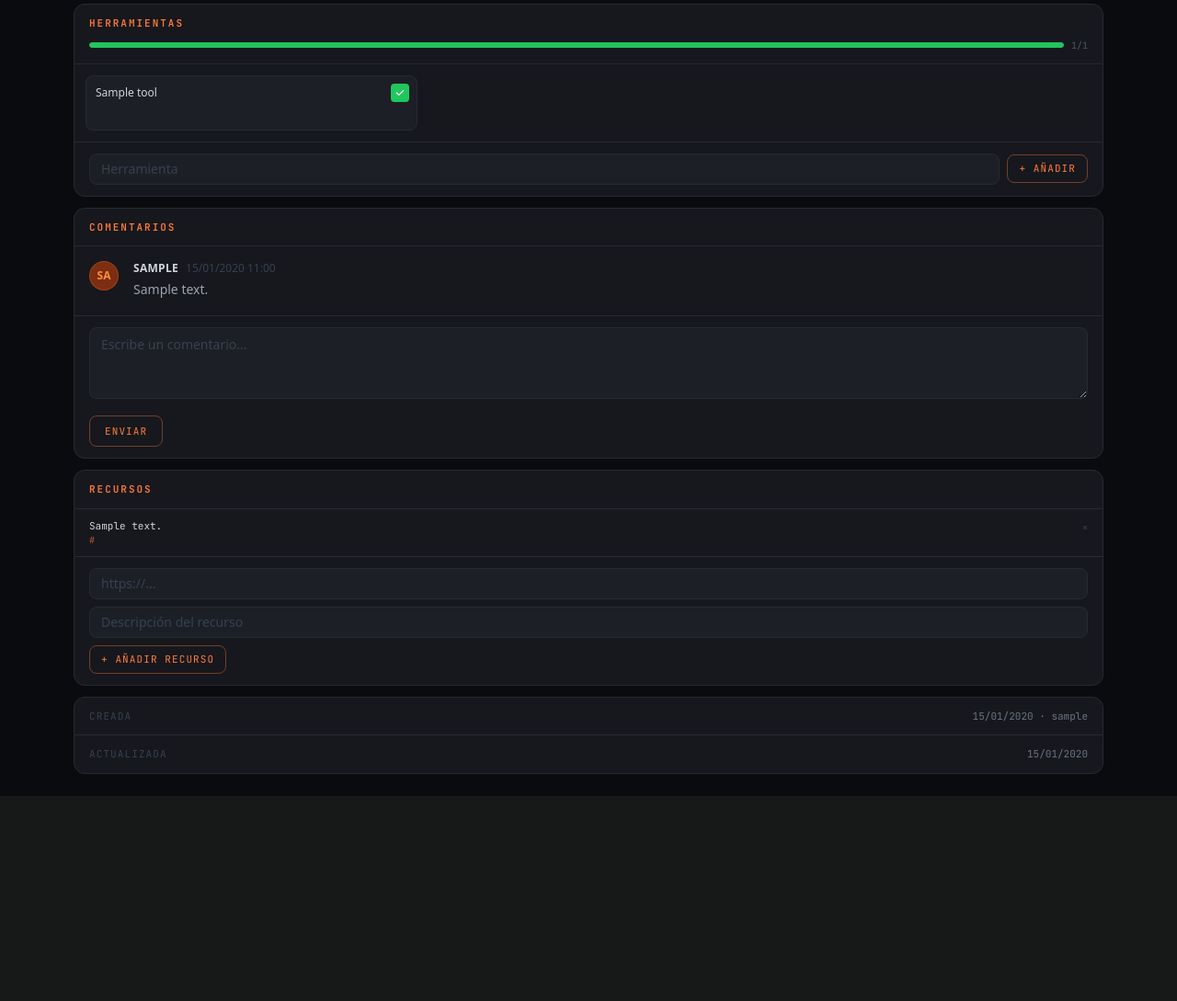
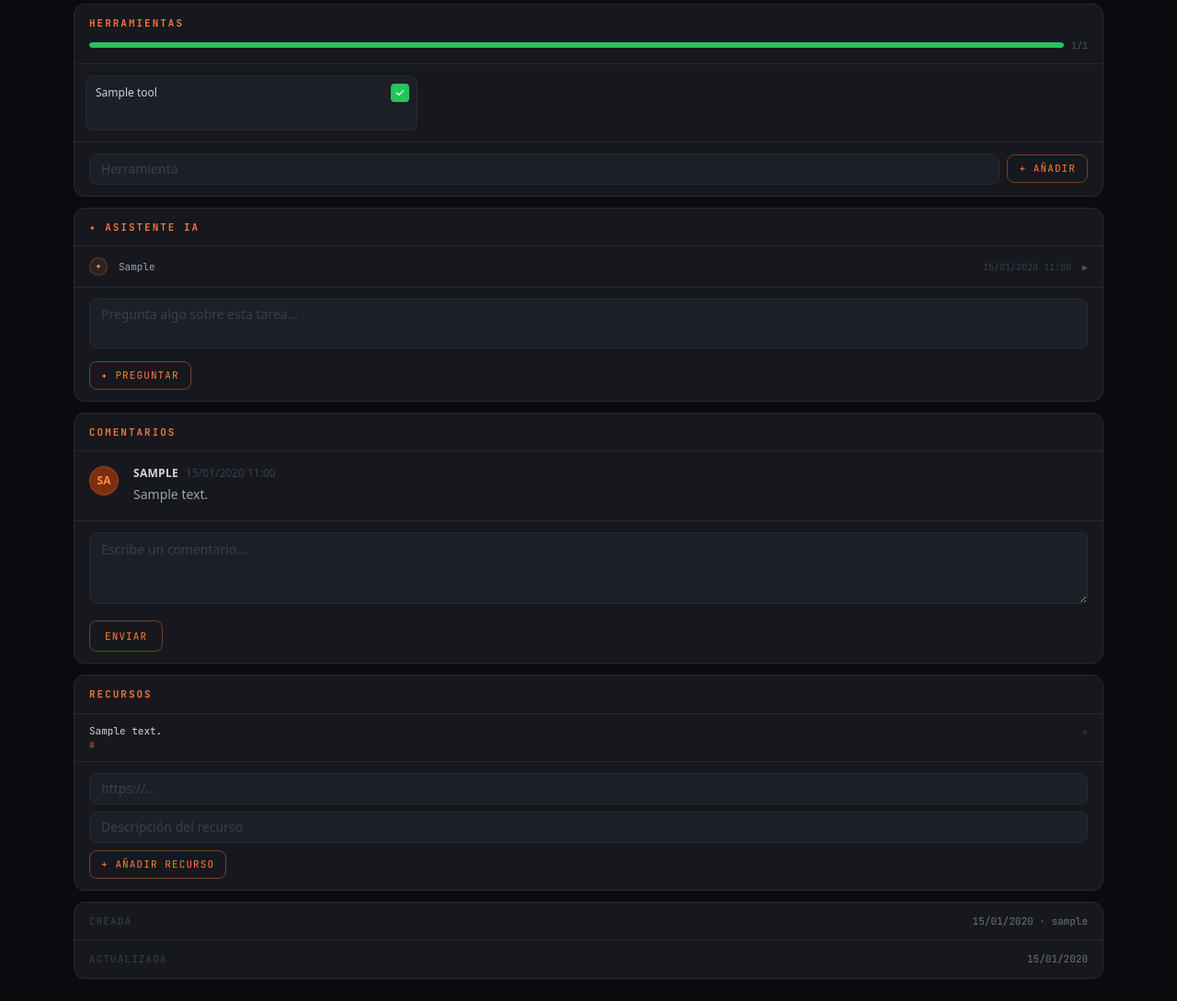
Before and after one commit to Maegor/Bricoia, a Django app: page /tasks/1/ in a window 1280 px wide. Shown: the part 763-1852 px from the top of the page at 92% size. Before the commit the page ends 1629 px from the top, so only its background shows below. Run offline with Django 5.2, Linux system fonts and the light colour scheme; a user stored in the database is signed in; tables that the repository leaves empty hold one stand-in row (values such as "Sample post"); some libraries are stand-ins or nearby versions.

Commit message:
Añadir asistente IA de chat por tarea (closes #9)
- Nuevo modelo AIChat (task, prompt, response, created_at) con migración
- Nuevo servicio chat_about_task en ai_assistant/services.py: construye el
  contexto de la tarea (descripción, materiales, herramientas, pasos) y llama
  a gemini-2.5-flash con system prompt que limita las respuestas a la tarea
- Vista HTMX POST /tasks/<pk>/ai-chat/ que guarda AIChat y devuelve partial
- Partial ai_chat_item.html: cada respuesta plegada con <details>/<summary>,
  se despliega al pulsar sin JS adicional
- Sección "ASISTENTE IA" en task_detail.html encima de comentarios

Co-Authored-By: Claude Sonnet 4.6 <noreply@anthropic.com>

```diff
--- a/apps/ai_assistant/services.py
+++ b/apps/ai_assistant/services.py
@@ -40,7 +40,7 @@ def generate_task_fields(prompt: str) -> dict:
     if not settings.GEMINI_API_KEY:
         raise AIGenerationError("GEMINI_API_KEY no está configurada.")
 
-    logger.info("Gemini request | model=gemini-2.0-flash | prompt_len=%d", len(prompt))
+    logger.info("Gemini request | model=gemini-2.5-flash | prompt_len=%d", len(prompt))
     try:
         client = genai.Client(api_key=settings.GEMINI_API_KEY)
         response = client.models.generate_content(
@@ -74,3 +74,59 @@ def generate_task_fields(prompt: str) -> dict:
         "tools": data.get("tools", []),
         "materials": data.get("materials", []),
     }
+
+
+_CHAT_SYSTEM_PROMPT = """Eres un asistente experto en bricolaje. \
+Se te proporciona el contexto completo de una tarea de bricolaje. \
+Responde ÚNICAMENTE preguntas relacionadas con esa tarea específica. \
+Si el usuario pregunta sobre algo ajeno a la tarea, responde educadamente \
+que solo puedes resolver dudas sobre esta tarea concreta. \
+Responde en el mismo idioma que el usuario. \
+Sé conciso y práctico."""
+
+
+def chat_about_task(prompt: str, task) -> str:
+    """
+    Answer a user question about a specific task using Gemini.
+
+    Raises:
+        AIGenerationError: on API failure.
+    """
+    if not settings.GEMINI_API_KEY:
+        raise AIGenerationError("GEMINI_API_KEY no está configurada.")
+
+    steps_text = "\n".join(
+        f"  {s.order}. {s.title}: {s.description}" for s in task.steps.all()
+    ) or "  (sin pasos definidos)"
+    tools_text = ", ".join(t.name for t in task.tools.all()) or "(sin herramientas)"
+    materials_text = ", ".join(
+        m.name + (f" {m.quantity} {m.unit}" if m.quantity else "")
+        for m in task.materials.all()
+    ) or "(sin materiales)"
+
+    context = (
+        f"TAREA: {task.name}\n"
+        f"DESCRIPCIÓN: {task.description or '(sin descripción)'}\n"
+        f"HERRAMIENTAS: {tools_text}\n"
+        f"MATERIALES: {materials_text}\n"
+        f"PASOS:\n{steps_text}"
+    )
+    contents = f"Contexto de la tarea:\n{context}\n\nPregunta del usuario:\n{prompt}"
+
+    logger.info("Gemini chat | model=gemini-2.5-flash | task_id=%s | prompt_len=%d", task.pk, len(prompt))
+    try:
+        client = genai.Client(api_key=settings.GEMINI_API_KEY)
+        response = client.models.generate_content(
+            model="gemini-2.5-flash",
+            contents=contents,
+            config=types.GenerateContentConfig(
+                system_instruction=_CHAT_SYSTEM_PROMPT,
+            ),
+        )
+        answer = (response.text or "").strip()
+    except Exception as exc:
+        logger.error("Gemini chat error: %s", exc)
+        raise AIGenerationError(f"Error al llamar a la API de Gemini: {exc}") from exc
+
+    logger.info("Gemini chat OK | task_id=%s | response_len=%d", task.pk, len(answer))
+    return answer
--- a/apps/tasks/models.py
+++ b/apps/tasks/models.py
@@ -140,6 +140,22 @@ class Comment(models.Model):
         return f"{self.author.username} en tarea {self.task_id}"
 
 
+class AIChat(models.Model):
+    task = models.ForeignKey(Task, on_delete=models.CASCADE, related_name="ai_chats")
+    prompt = models.TextField(verbose_name="pregunta")
+    response = models.TextField(verbose_name="respuesta")
+    created_at = models.DateTimeField(auto_now_add=True)
+
+    class Meta:
+        verbose_name = "chat IA"
+        verbose_name_plural = "chats IA"
+        ordering = ["created_at"]
+        indexes = [models.Index(fields=["task", "created_at"])]
+
+    def __str__(self):
+        return f"Chat IA en tarea {self.task_id}"
+
+
 class TaskLink(models.Model):
     task = models.ForeignKey(Task, on_delete=models.CASCADE, related_name="links")
     url = models.URLField(max_length=500, verbose_name="URL")
--- a/apps/tasks/urls.py
+++ b/apps/tasks/urls.py
@@ -45,6 +45,7 @@ urlpatterns = [
     path("tasks/<int:pk>/meta/edit/", views.task_meta_edit_form, name="task_meta_edit"),
     path("tasks/<int:pk>/meta/update/", views.task_meta_update, name="task_meta_update"),
     path("tasks/<int:pk>/comments/add/", views.task_comment_add, name="task_comment_add"),
+    path("tasks/<int:pk>/ai-chat/", views.task_ai_chat, name="task_ai_chat"),
     path("tasks/<int:task_pk>/links/add/", views.link_create, name="link_create"),
     path("tasks/links/<int:pk>/delete/", views.link_delete, name="link_delete"),
 ]
--- a/apps/tasks/views.py
+++ b/apps/tasks/views.py
@@ -6,10 +6,12 @@ from django.shortcuts import get_object_or_404, redirect, render
 from django.template.loader import render_to_string
 from django.views.decorators.http import require_POST
 
+from apps.ai_assistant.exceptions import AIGenerationError
+from apps.ai_assistant.services import chat_about_task
 from apps.projects.utils import get_project_membership
 
 from .forms import CommentForm, MaterialForm, StepForm, TaskForm, ToolForm
-from .models import Comment, Material, Step, Task, TaskLink, Tool
+from .models import AIChat, Comment, Material, Step, Task, TaskLink, Tool
 
 
 def _parse_dynamic_lists(post_data):
@@ -114,7 +116,7 @@ def task_create_view(request, project_pk):
 def task_detail_view(request, pk):
     task = get_object_or_404(Task, pk=pk)
     get_project_membership(request, task.project_id)
-    task = Task.objects.prefetch_related("steps", "tools", "materials", "comments__author", "links").get(pk=pk)
+    task = Task.objects.prefetch_related("steps", "tools", "materials", "comments__author", "links", "ai_chats").get(pk=pk)
     tools_total = task.tools.count()
     tools_available = task.tools.filter(available=True).count()
     materials_total = task.materials.count()
@@ -126,6 +128,7 @@ def task_detail_view(request, pk):
         "tools_available": tools_available,
         "materials_total": materials_total,
         "materials_available": materials_available,
+        "ai_chats": task.ai_chats.all(),
     })
 
 
@@ -259,6 +262,35 @@ def task_comment_add(request, pk):
         comment.save()
         return render(request, "tasks/partials/comment.html", {"comment": comment})
     return render(request, "tasks/partials/comment.html", {"comment": None, "error": True})
+
+
+@login_required
+@require_POST
+def task_ai_chat(request, pk):
+    task = get_object_or_404(Task, pk=pk)
+    get_project_membership(request, task.project_id)
+
+    prompt = request.POST.get("prompt", "").strip()[:1000]
+    if not prompt:
+        return render(request, "tasks/partials/ai_chat_item.html", {
+            "ai_error": "La pregunta no puede estar vacía.",
+        })
+
+    task = Task.objects.prefetch_related("steps", "tools", "materials").get(pk=pk)
+
+    try:
+        response_text = chat_about_task(prompt, task)
+    except AIGenerationError:
+        return render(request, "tasks/partials/ai_chat_item.html", {
+            "ai_error": "No se pudo obtener respuesta del asistente. Inténtalo de nuevo.",
+        })
+
+    ai_chat = AIChat.objects.create(task=task, prompt=prompt, response=response_text)
+    item_html = render_to_string("tasks/partials/ai_chat_item.html", {"ai_chat": ai_chat}, request=request)
+    if task.ai_chats.count() == 1:
+        oob_html = '<p id="ai-chat-empty" hx-swap-oob="true"></p>'
+        return HttpResponse(item_html + oob_html)
+    return HttpResponse(item_html)
 
 
 # ── Inline CRUD: Steps ────────────────────────────────────────────────────────
--- /dev/null
+++ b/templates/tasks/partials/ai_chat_item.html
@@ -0,0 +1,26 @@
+{% if ai_error %}
+<div class="py-3 border-b border-[#1c1f26] last:border-0">
+  <p class="font-jetbrains text-[11px] text-red-500">{{ ai_error }}</p>
+</div>
+{% elif ai_chat %}
+<details class="py-3 border-b border-[#1c1f26] last:border-0 group">
+  <summary class="list-none flex items-center gap-3 cursor-pointer select-none">
+    <span class="flex-shrink-0 w-5 h-5 rounded-full bg-[#ff7a3d]/10 border border-[#ff7a3d]/30 flex items-center justify-center">
+      <span class="text-[9px] text-[#ff7a3d]">✦</span>
+    </span>
+    <span class="font-jetbrains text-[11px] text-gray-400 truncate flex-1">{{ ai_chat.prompt }}</span>
+    <span class="font-jetbrains text-[10px] text-gray-700 flex-shrink-0">{{ ai_chat.created_at|date:"d/m/Y H:i" }}</span>
+    <span class="font-jetbrains text-[10px] text-gray-600 flex-shrink-0 transition-transform group-open:rotate-90">▶</span>
+  </summary>
+  <div class="mt-3 ml-8 space-y-3">
+    <div>
+      <p class="font-jetbrains text-[10px] text-gray-600 uppercase tracking-widest mb-1">Pregunta</p>
+      <p class="text-sm text-gray-300 leading-relaxed">{{ ai_chat.prompt }}</p>
+    </div>
+    <div>
+      <p class="font-jetbrains text-[10px] text-[#ff7a3d] uppercase tracking-widest mb-1">Respuesta</p>
+      <p class="text-sm text-gray-400 leading-relaxed whitespace-pre-wrap">{{ ai_chat.response }}</p>
+    </div>
+  </div>
+</details>
+{% endif %}
--- a/templates/tasks/task_detail.html
+++ b/templates/tasks/task_detail.html
@@ -124,6 +124,36 @@
     </div>
   </div>
 
+  <!-- Asistente IA -->
+  <div class="bg-[#16181d] border border-[#262a33] rounded-xl overflow-hidden mb-3">
+    <div class="px-4 py-3">
+      <h2 class="font-jetbrains text-[11px] font-semibold tracking-[0.18em] uppercase text-[#ff7a3d]">✦ Asistente IA</h2>
+    </div>
+    <div class="h-px bg-[#262a33]"></div>
+    <div id="ai-chat-list" class="px-4 divide-y divide-[#1c1f26]">
+      {% for ai_chat in ai_chats %}
+        {% include "tasks/partials/ai_chat_item.html" with ai_chat=ai_chat %}
+      {% empty %}
+        <p id="ai-chat-empty" class="font-jetbrains text-[11px] text-gray-700 py-4">Aún no hay preguntas. Usa el formulario para resolver dudas sobre esta tarea.</p>
+      {% endfor %}
+    </div>
+    <div class="h-px bg-[#262a33]"></div>
+    <div class="px-4 py-3">
+      <form hx-post="{% url 'task_ai_chat' task.pk %}"
+            hx-target="#ai-chat-list"
+            hx-swap="beforeend"
+            hx-on::after-request="this.reset()">
+        <textarea name="prompt" rows="2" required
+                  placeholder="Pregunta algo sobre esta tarea..."
+                  class="w-full bg-[#1c1f26] border border-[#262a33] rounded-lg px-3 py-1.5 text-sm text-white placeholder-gray-700 mb-2 focus:outline-none focus:border-[#ff7a3d]/50 resize-none"></textarea>
+        <button type="submit"
+                class="font-jetbrains text-[11px] border border-[#ff7a3d]/40 text-[#ff7a3d] hover:bg-[#ff7a3d]/10 px-3 py-1.5 rounded-lg transition-colors uppercase tracking-widest">
+          ✦ Preguntar
+        </button>
+      </form>
+    </div>
+  </div>
+
   <!-- Comentarios -->
   <div class="bg-[#16181d] border border-[#262a33] rounded-xl overflow-hidden mb-3">
     <div class="px-4 py-3">
```
Also changed, not shown: .claude/agents/task-planner.md (added), apps/tasks/migrations/0008_aichat.py (added), screens/chatbot.png (added).
